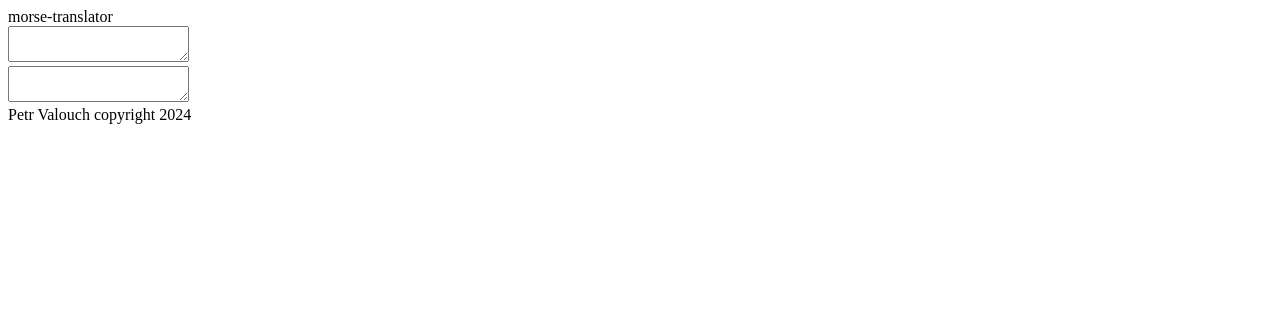
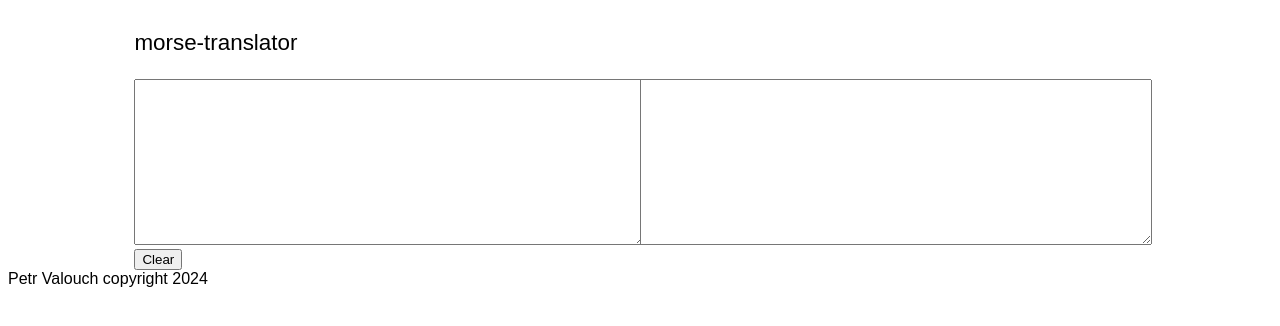
Before and after one commit to petrdragonman/morse-translator, a plain HTML site: page index.html in a window 1280 px wide. Drawn offline with Linux system fonts and the light colour scheme.

Commit message:
creates index.html rought layout

```diff
--- a/index.html
+++ b/index.html
@@ -8,22 +8,28 @@
     <script src="./script.js" defer></script>
 </head>
 <body>
-    <main>
-        <section class="heading">morse-translator</section>
-        <section>
-            <section class="translater">
-                <div>
+    <main class="body">
+        <section class="body__heading">
+            <p class="body__heading__text">morse-translator</p>
+        </section>
+        <section class="translator">
+            <section class="translator__container">
+                <div class="translator__container__text">
                     <textarea name="english" id="english"></textarea>
                 </div>
-                <div>
+                <div class="translator__container__text">
                     <textarea name="morse" id="morse"></textarea>
                 </div>
             </section>
-            <section class="control"></section>
+            <section class="control__control">
+                <button class="btn">Clear</button>
+            </section>
         </section>
     </main>
     <footer>
-        <article class="copyright">Petr Valouch copyright 2024</article>
+        <section class="copyright">
+            <article class="copyright__text">Petr Valouch copyright 2024</article>
+        </section>
     </footer>
 </body>
 </html>
--- a/style.scss
+++ b/style.scss
@@ -0,0 +1,51 @@
+body {
+    font-family: Arial, Helvetica, sans-serif;
+    height: 98vh;
+    //border: 1px solid red;
+}
+.body {
+    display: flex;
+    flex-direction: column;
+    justify-content: center;
+    align-items: center;
+    //border: 1px solid red;
+    //width: 80px;
+    &__heading {
+        width: 80%;
+        display: flex;
+        justify-content: flex-start;
+        //border: 1px solid red;
+        &__text {
+            font-size: 1.4em;
+            //border: 1px solid red;
+        }
+    }
+    .translator {
+        display: flex;
+        flex-direction: column;
+        justify-content: flex-start;
+        width: 80%;
+        &__container {
+            display: flex;
+                flex-direction: row;
+                justify-content: center;
+                width: 100%;
+                //height: 300px;
+                //border: 1px solid red;
+            &__text {
+                // display: flex;
+                // flex-direction: row;
+                // justify-content: center;
+                width: 80%;
+                // height: 300px;
+                //height: 100px;
+                //border: 1px solid red;
+                textarea {
+                    height: 20vh;
+                    width: 100%;
+                }
+            }
+        }
+
+    }
+}
```
Also changed, not shown: style.css, 1 other file.
